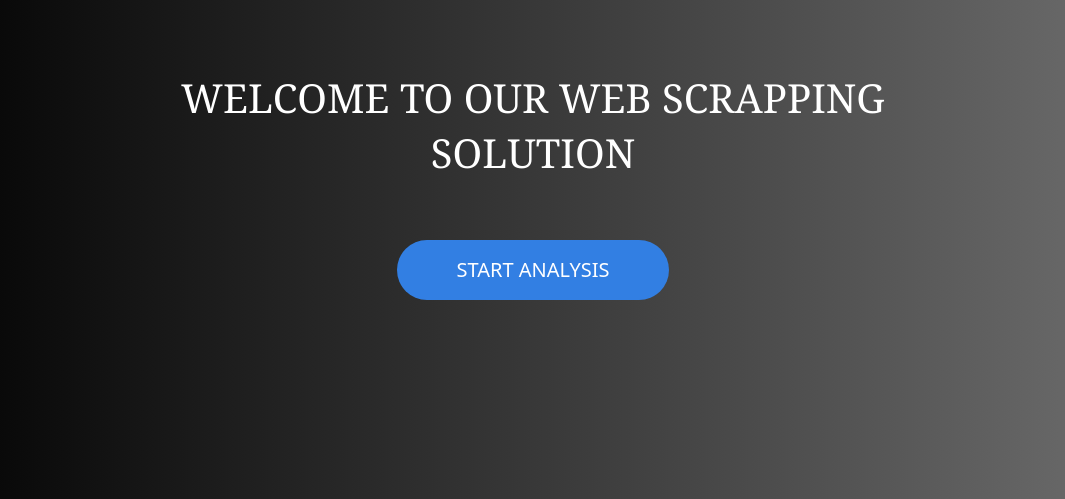
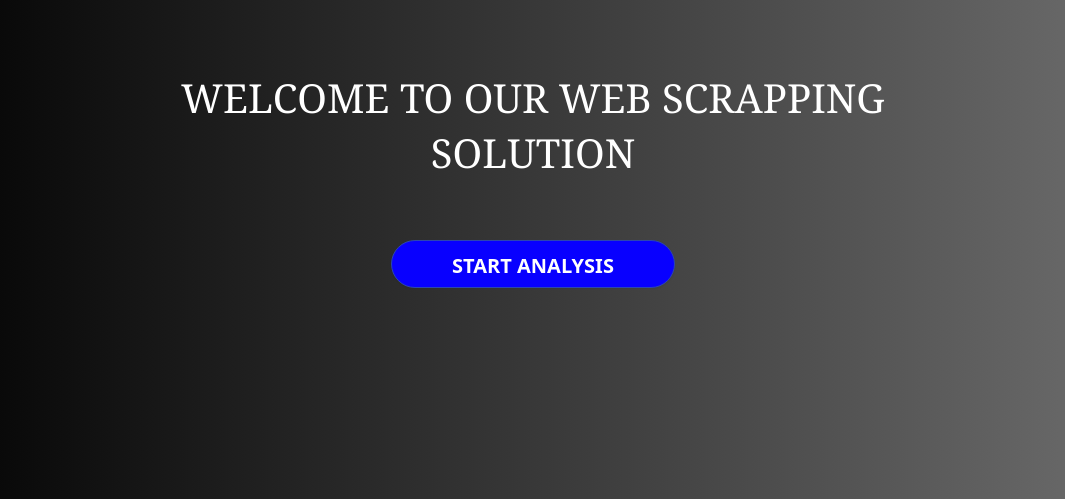
Before and after one commit to ADORSYS-GIS/report-sscrap, a Flask app: page /results in a window 1280 px wide. Shown: the part 228-727 px from the top of the page, without its empty margins (107-1172 px from the left). Run offline with Flask 3, Linux system fonts and the light colour scheme; some libraries are stand-ins or nearby versions.

Commit message:
update of the start analysis button

```diff
--- a/app.py
+++ b/app.py
@@ -17,4 +17,4 @@ def results():
 	return render_template("results.html")
 
 if __name__ == '__main__':
-	app.run(debug=True)
+	app.run(debug=True, port=8080)
--- a/static/css/style.css
+++ b/static/css/style.css
@@ -19,7 +19,8 @@ body{
     font-size: 40px;
 }
 
-.click{
+.btn-primary{
+    background: rgb(8, 0, 255);
     border-radius: 70px;
     color:white;
     padding:15px 60px;
@@ -30,11 +31,10 @@ transition-duration: 1s;
     cursor: pointer;
     border-color: rgb(44, 70, 175);
     box-shadow: 12px;
-background: rgb(50, 127, 227);
 }
 
-.click:hover{
-    background-color: skyblue;
+.btn:hover{
+    background-color: rgb(50, 127, 227);
 }
 
 @media screen and (min-width: 600px) and (max-width: 600px){
--- a/templates/results.html
+++ b/templates/results.html
@@ -3,23 +3,15 @@
 {% set active_page = "results" %}
 
 {% block content %}
-<head>
-    <link
-      rel="stylesheet"
-      href="{{ url_for('static', filename='css/style.css') }}"
-    />
-</head>
-<body>
 <div class="container">
     <h3>WEB SCRAPPER</h3>
 </div>
 <div class="container2">
     <center>
         <h1>WELCOME TO OUR WEB SCRAPPING <br> SOLUTION</h1><br><br>
-        <button id="mybutton" type="submit" class="click">START ANALYSIS</button>
+        <button id="mybutton" type="submit" class="btn btn-primary">START ANALYSIS</button>
     </center>
 </div>
-</body>
 {% endblock %}
 
 {% block title %}
```
Lines whose indentation alone changed are shown as unchanged.
